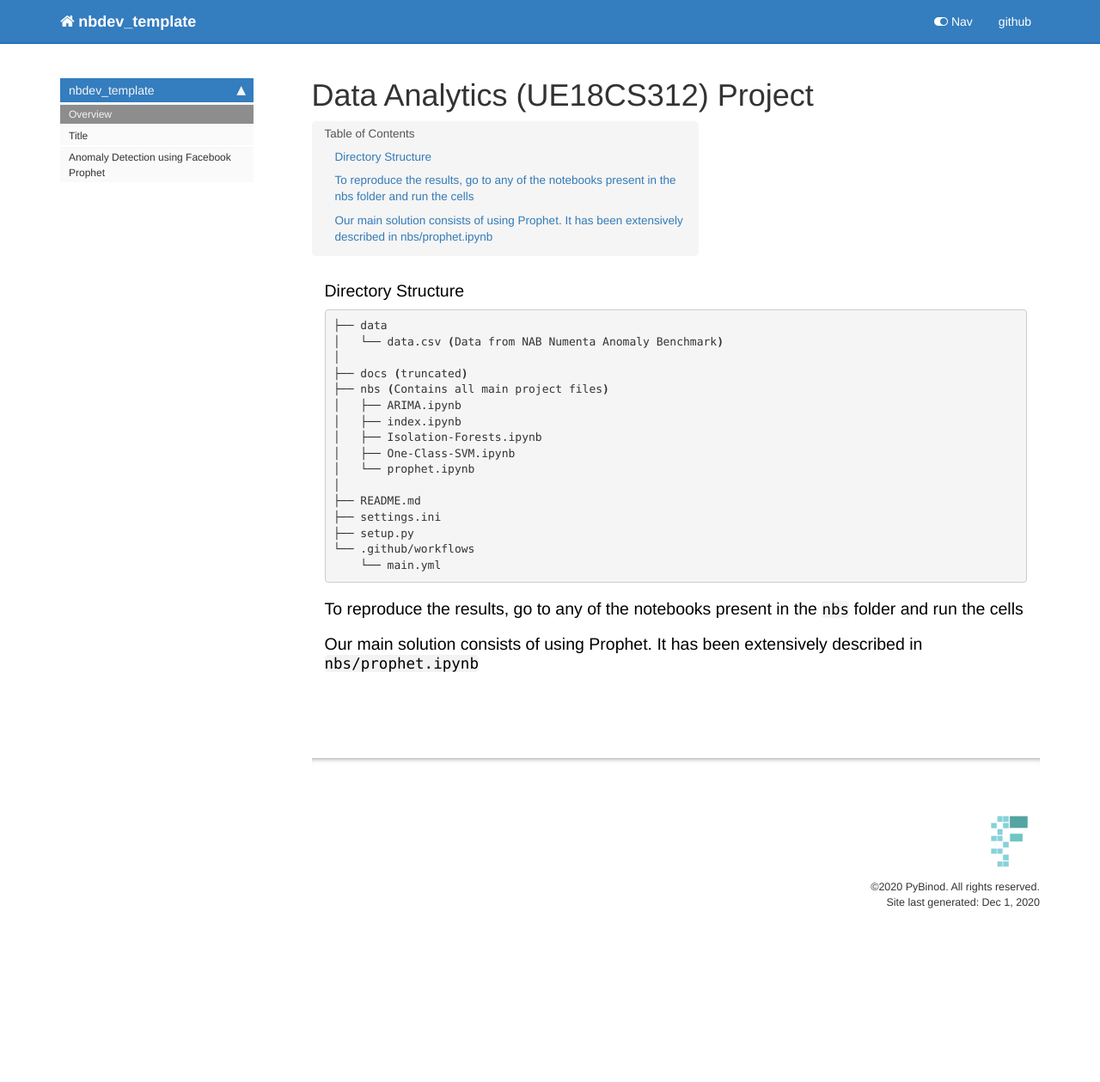
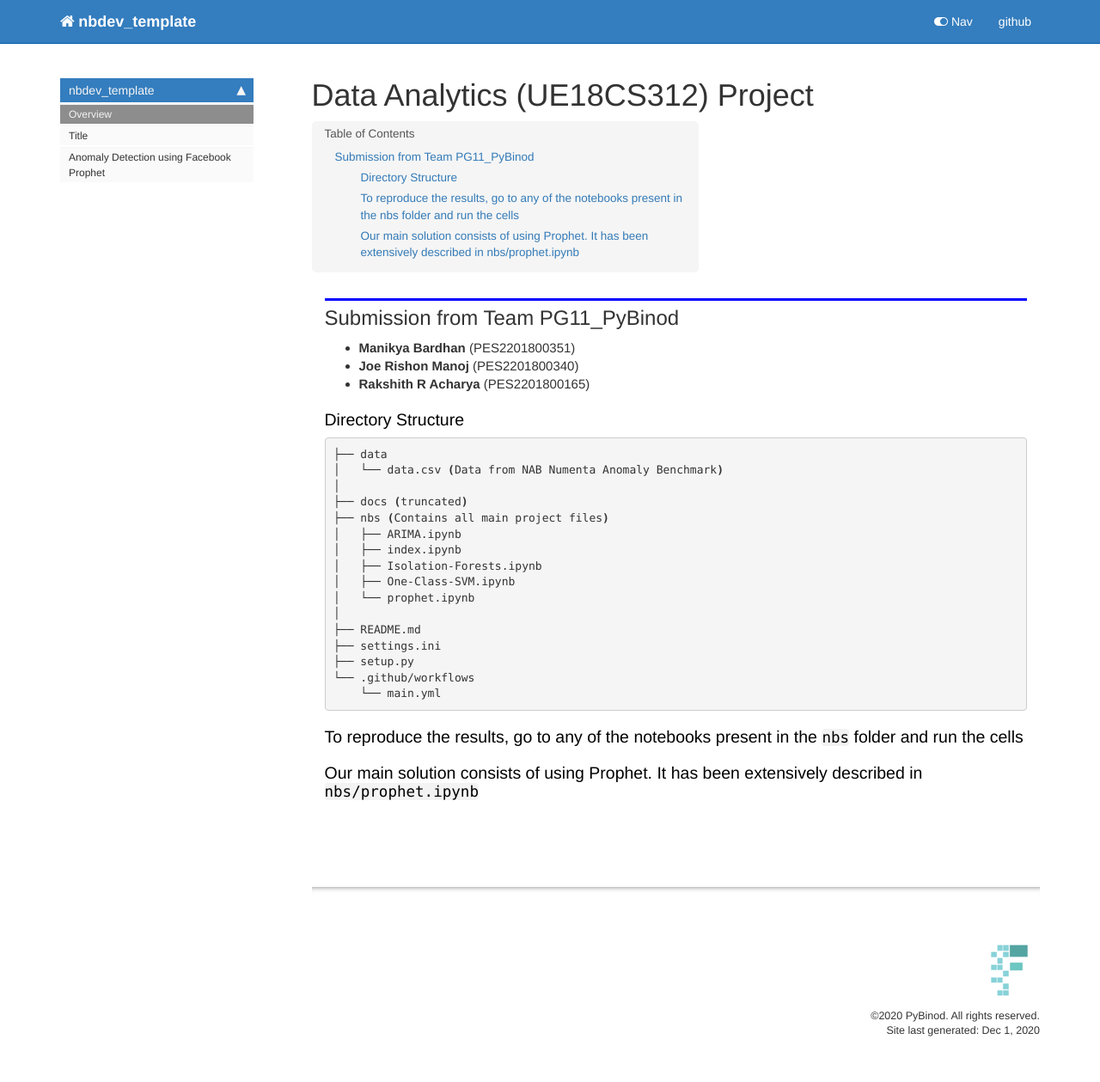
Before and after one commit to manikyabard/DAProject, a Jekyll site: the page built from docs/index.html, in a window 1280 px wide. Shown: the whole page at 86% size. Built offline with Jekyll 4.4.1, drawn with Linux system fonts in a browser that asks for light colours; nearby versions of some CDN libraries; comment, search, counter and statistics services are not loaded; before the commit the page ends 1110 px from its top, so only the background shows below that.

Commit message:
fixing docs build

```diff
--- a/docs/index.html
+++ b/docs/index.html
@@ -29,6 +29,17 @@
 </div>
     {% endraw %}
 
+<div class="cell border-box-sizing text_cell rendered"><div class="inner_cell">
+<div class="text_cell_render border-box-sizing rendered_html">
+<h2 id="Submission-from-Team-PG11_PyBinod">Submission from Team PG11_PyBinod<a class="anchor-link" href="#Submission-from-Team-PG11_PyBinod"> </a></h2><ul>
+<li><b>Manikya Bardhan</b> (PES2201800351)</li>
+<li><b>Joe Rishon Manoj</b> (PES2201800340)</li>
+<li><b>Rakshith R Acharya</b> (PES2201800165)</li>
+</ul>
+
+</div>
+</div>
+</div>
 <div class="cell border-box-sizing text_cell rendered"><div class="inner_cell">
 <div class="text_cell_render border-box-sizing rendered_html">
 <h3 id="Directory-Structure">Directory Structure<a class="anchor-link" href="#Directory-Structure"> </a></h3><div class="highlight"><pre><span></span>├── data
```
Also changed, not shown: README.md, 1 other file.
